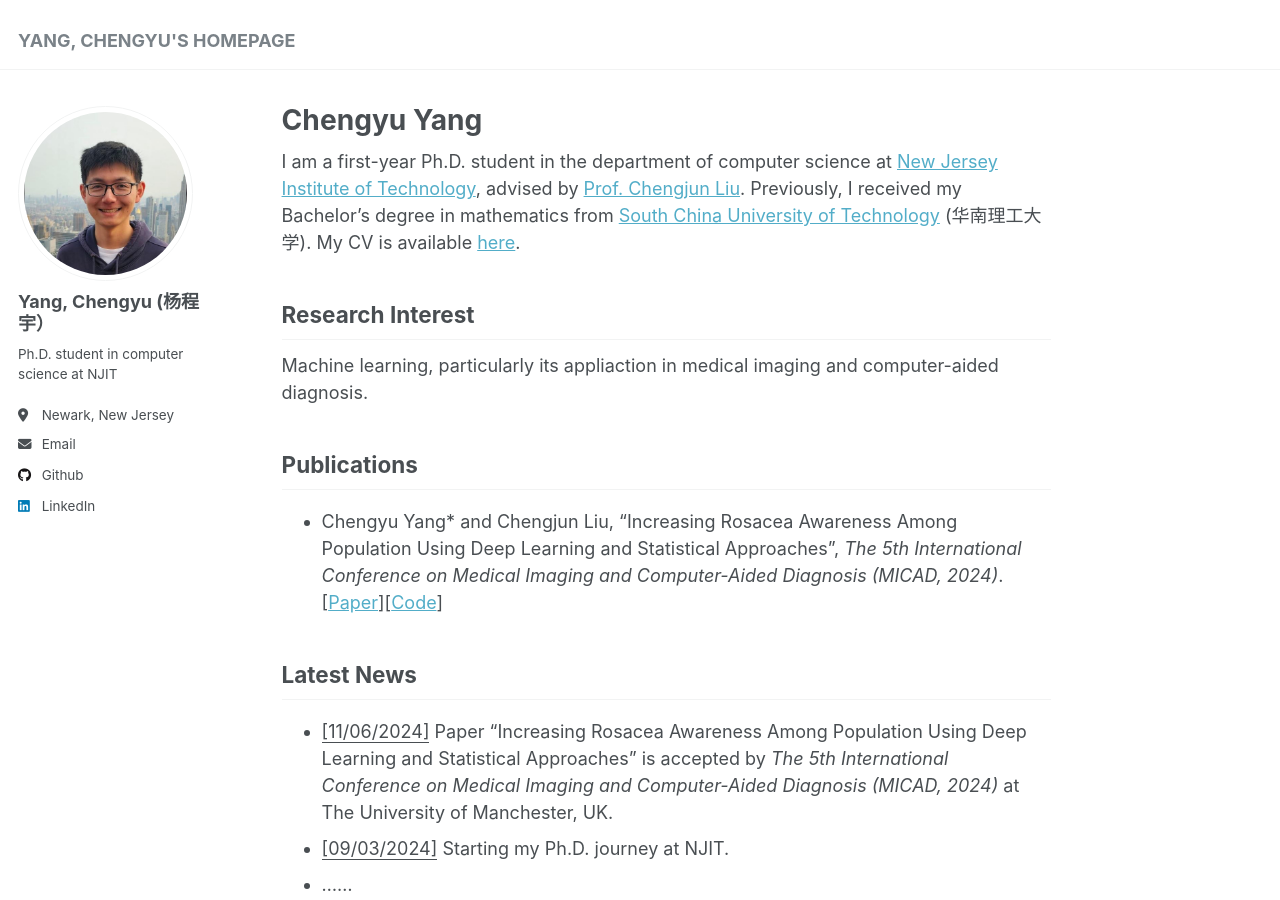
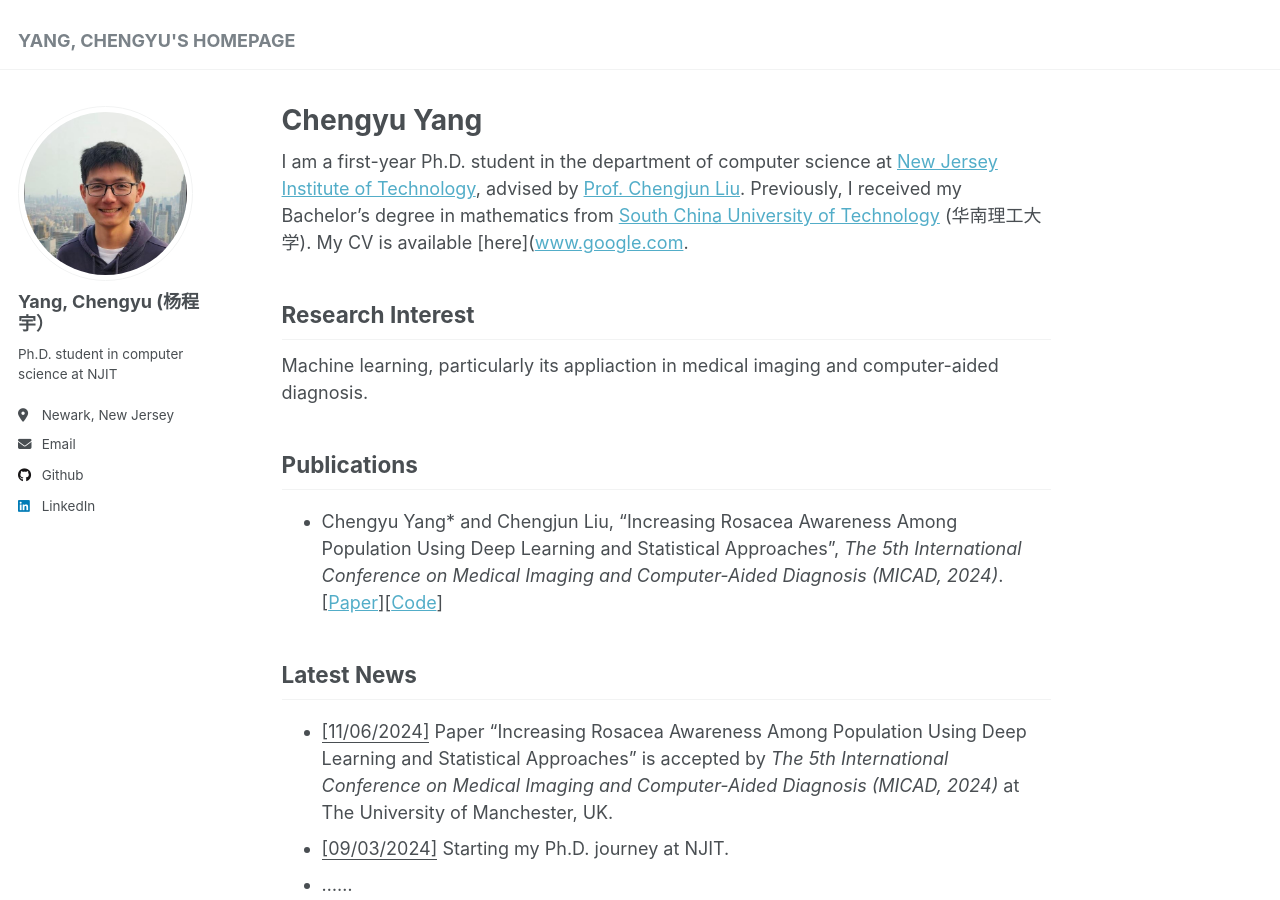
Before and after one commit to cyang322/cyang322.github.io, a Jekyll site: the page built from _pages/about.md, in a window 1280 px wide and 900 px high. Built offline with Jekyll 4.4.1, drawn with Linux system fonts in a browser that asks for light colours; part of the change alters nothing that is shown.

Commit message:
Update about.md

```diff
--- a/_pages/about.md
+++ b/_pages/about.md
@@ -6,7 +6,7 @@ redirect_from:
   - /about/
   - /about.html
 ---
-I am a first-year Ph.D. student in the department of computer science at [New Jersey Institute of Technology](https://www.njit.edu/), advised by [Prof. Chengjun Liu](https://web.njit.edu/~cliu/). Previously, I received my Bachelor's degree in mathematics from [South China University of Technology](https://www.usnews.com/education/best-global-universities/south-china-university-of-technology-505115) (华南理工大学). My CV is available [here](www.google.com).
+I am a first-year Ph.D. student in the department of computer science at [New Jersey Institute of Technology](https://www.njit.edu/), advised by [Prof. Chengjun Liu](https://web.njit.edu/~cliu/). Previously, I received my Bachelor's degree in mathematics from [South China University of Technology](https://www.usnews.com/education/best-global-universities/south-china-university-of-technology-505115) (华南理工大学). My CV is available [here]([www.google.com](http://cyang322.github.io/resume.pdf).
 
 Research Interest
 ------
```
